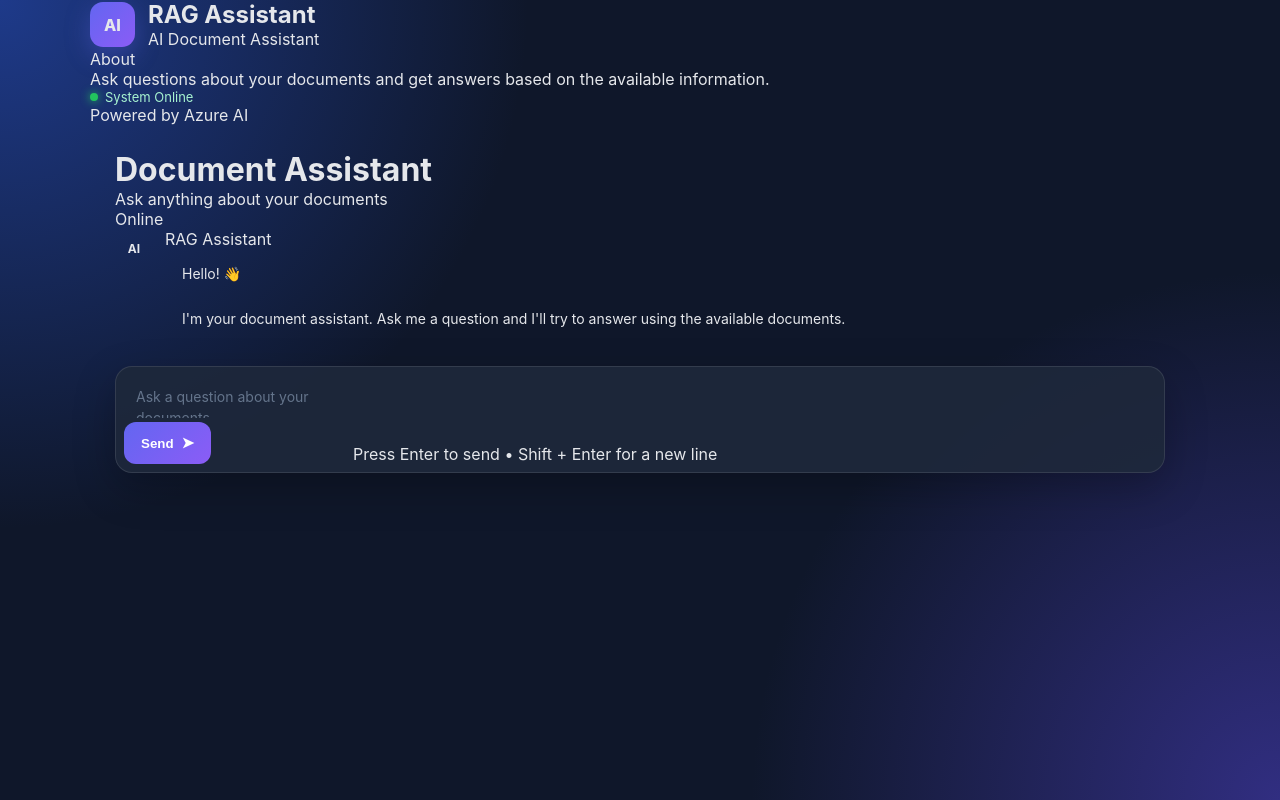
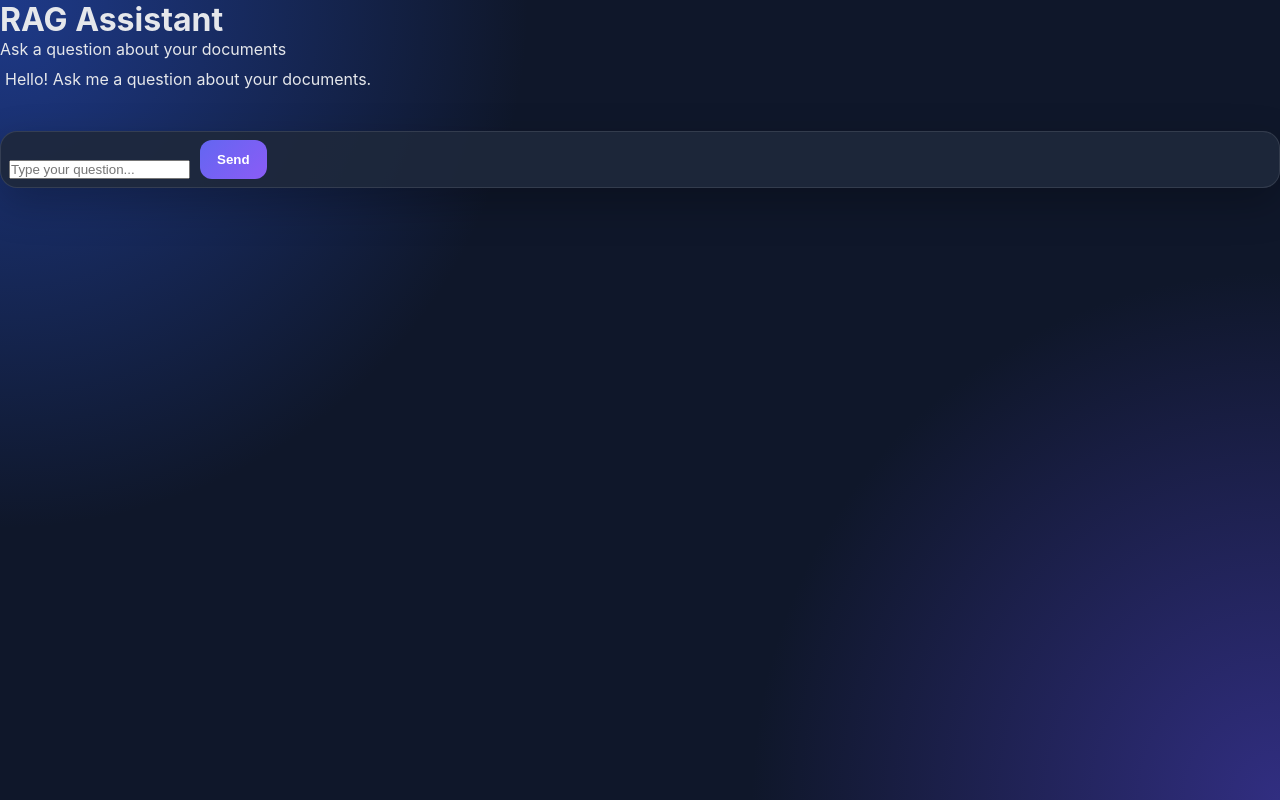
Before and after one commit to aishajamal4/azure-app-service-rag, a Flask app: page / in a window 1280 px wide. Run offline with Flask 3, Linux system fonts and the light colour scheme.

Commit message:
Update index.html

```diff
--- a/templates/index.html
+++ b/templates/index.html
@@ -6,144 +6,34 @@
 
     <title>RAG Assistant</title>
 
-    <link rel="stylesheet" href="{{ url_for('static', filename='style.css') }}">
+    <link rel="stylesheet"
+          href="{{ url_for('static', filename='style.css') }}">
 </head>
 
 <body>
 
-    <div class="app">
+    <div class="container">
 
-        <!-- Sidebar -->
-        <aside class="sidebar">
+        <h1>RAG Assistant</h1>
+        <p class="subtitle">Ask a question about your documents</p>
 
-            <div class="logo">
-                <div class="logo-icon">AI</div>
+        <div id="chat" class="chat">
+            <div class="message bot">
+                Hello! Ask me a question about your documents.
+            </div>
+        </div>
 
-                <div>
-                    <h2>RAG Assistant</h2>
-                    <span>AI Document Assistant</span>
-                </div>
-            </div>
+        <div class="input-area">
+            <input
+                type="text"
+                id="question"
+                placeholder="Type your question..."
+            >
 
-            <div class="sidebar-content">
-                <p class="sidebar-title">About</p>
-
-                <p class="description">
-                    Ask questions about your documents and get
-                    answers based on the available information.
-                </p>
-
-                <div class="status">
-                    <span class="status-dot"></span>
-                    <span>System Online</span>
-                </div>
-            </div>
-
-            <div class="sidebar-footer">
-                Powered by Azure AI
-            </div>
-
-        </aside>
-
-
-        <!-- Main Chat -->
-        <main class="chat-container">
-
-            <!-- Header -->
-            <header class="chat-header">
-
-                <div>
-                    <h1>Document Assistant</h1>
-                    <p>Ask anything about your documents</p>
-                </div>
-
-                <div class="online-badge">
-                    <span></span>
-                    Online
-                </div>
-
-            </header>
-
-
-            <!-- Messages -->
-            <section id="chatMessages" class="chat-messages">
-
-                <!-- Welcome message -->
-                <div class="message assistant-message">
-
-                    <div class="avatar assistant-avatar">
-                        AI
-                    </div>
-
-                    <div class="message-content">
-
-                        <div class="message-name">
-                            RAG Assistant
-                        </div>
-
-                        <div class="bubble">
-                            Hello! 👋
-                            <br><br>
-                            I'm your document assistant.
-                            Ask me a question and I'll try to
-                            answer using the available documents.
-                        </div>
-
-                    </div>
-
-                </div>
-
-            </section>
-
-
-            <!-- Loading -->
-            <div id="loading" class="loading hidden">
-
-                <div class="avatar assistant-avatar">
-                    AI
-                </div>
-
-                <div class="typing">
-                    <span></span>
-                    <span></span>
-                    <span></span>
-                </div>
-
-                <span class="thinking">
-                    Thinking...
-                </span>
-
-            </div>
-
-
-            <!-- Input -->
-            <div class="input-area">
-
-                <div class="input-wrapper">
-
-                    <textarea
-                        id="questionInput"
-                        placeholder="Ask a question about your documents..."
-                        rows="1"
-                    ></textarea>
-
-                    <button id="sendButton" type="button">
-                        <span>Send</span>
-                        <span class="send-icon">➤</span>
-                    </button>
-
-                </div>
-
-                <p class="input-hint">
-                    Press Enter to send • Shift + Enter for a new line
-                </p>
-
-            </div>
-
-        </main>
+            <button id="sendButton">Send</button>
+        </div>
 
     </div>
-
 
     <script src="{{ url_for('static', filename='script.js') }}"></script>
 
```
